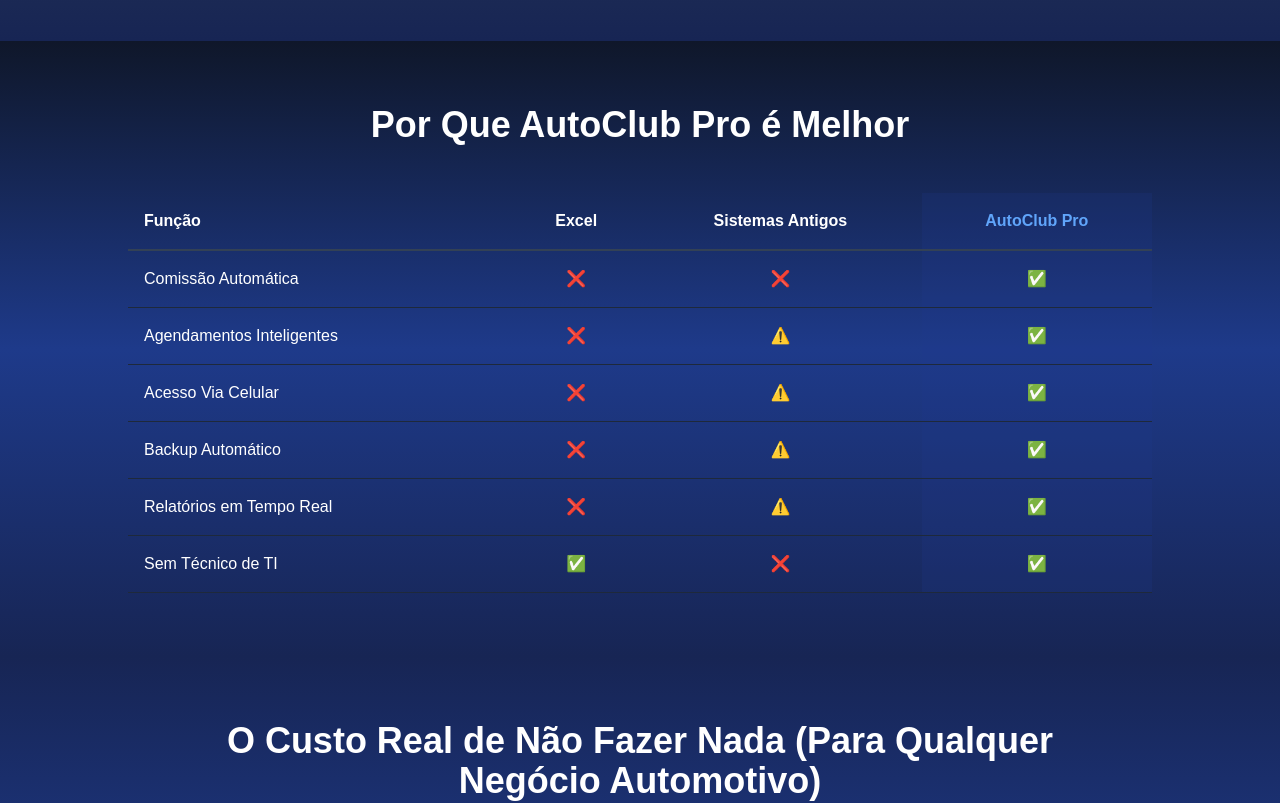
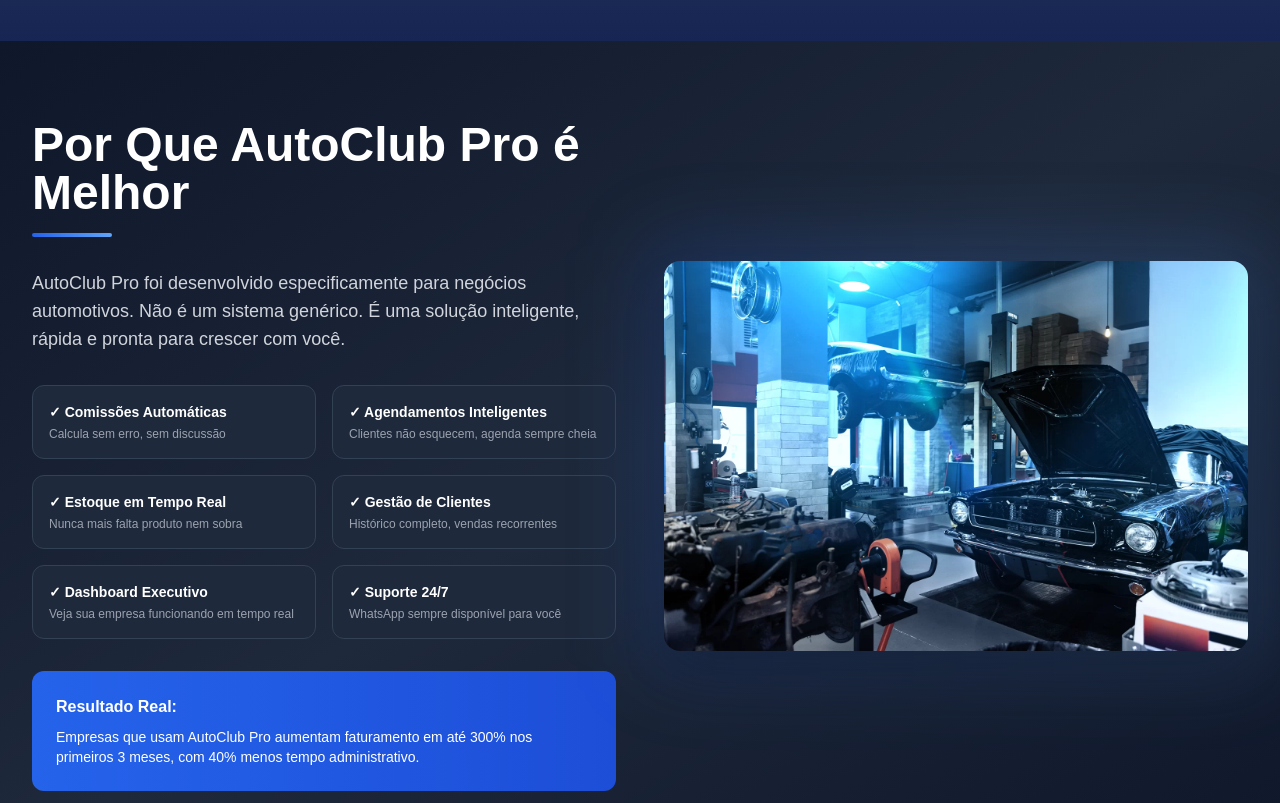
Before and after one commit to Roque-Pro/NexosDigital, a React (Vite) app: page /autoclub-pro in a window 1280 px wide. Shown: the part 5340-6143 px from the top of the page. Built offline with nearby package versions, Linux system fonts and the light colour scheme; the HTML template or start-up script is replaced by a standard one.

Commit message:
Redesenhar seção 'Por que AutoClub Pro é Melhor' com imagem lado a lado
Amp-Thread-ID: https://ampcode.com/threads/T-019cd509-3de1-75c2-a0bb-d85b4eb42372
Co-authored-by: Amp <amp@ampcode.com>

```diff
--- a/src/pages/AutoClubPro.tsx
+++ b/src/pages/AutoClubPro.tsx
@@ -1078,49 +1078,62 @@ const AutoClubPro = () => {
           </div>
         </section>
 
-        {/* Comparison Table */}
-        <section className="py-16 px-4 sm:px-6 lg:px-8 bg-gradient-to-b from-white via-blue-500 to-blue-900 dark:from-slate-900 dark:via-blue-900 dark:to-blue-950">
-          <div className="max-w-5xl mx-auto">
-             <h2 className="text-3xl sm:text-4xl font-bold text-center mb-12 text-gray-900 dark:text-white">
-               Por Que AutoClub Pro é Melhor
-            </h2>
+        {/* Why AutoClub Pro is Better - Image Section */}
+        <section className="py-20 px-4 sm:px-6 lg:px-8 bg-gradient-to-br from-slate-50 via-blue-50 to-white dark:from-slate-900 dark:via-slate-800 dark:to-slate-900">
+          <div className="max-w-7xl mx-auto">
+            <div className="grid grid-cols-1 lg:grid-cols-2 gap-12 items-center">
+              {/* Left Content */}
+              <div className="space-y-8">
+                <div>
+                  <h2 className="text-4xl lg:text-5xl font-bold text-gray-900 dark:text-white mb-4">
+                    Por Que AutoClub Pro é Melhor
+                  </h2>
+                  <div className="h-1 w-20 bg-gradient-to-r from-blue-600 to-blue-400 rounded-full"></div>
+                </div>
 
-            <div className="overflow-x-auto">
-              <table className="w-full">
-                <thead>
-                  <tr className="border-b-2 border-slate-300 dark:border-slate-700">
-                    <th className="text-left py-4 px-4 font-bold text-slate-900 dark:text-white">
-                      Função
-                    </th>
-                    <th className="text-center py-4 px-4 font-bold text-slate-900 dark:text-white">
-                      Excel
-                    </th>
-                    <th className="text-center py-4 px-4 font-bold text-slate-900 dark:text-white">
-                      Sistemas Antigos
-                    </th>
-                    <th className="text-center py-4 px-4 font-bold bg-blue-50 dark:bg-blue-900/20 text-blue-600 dark:text-blue-400">
-                      AutoClub Pro
-                    </th>
-                  </tr>
-                </thead>
-                <tbody>
-                  {comparison.map((row, idx) => (
-                    <tr
+                <p className="text-lg text-gray-700 dark:text-gray-300">
+                  AutoClub Pro foi desenvolvido especificamente para negócios automotivos. Não é um sistema genérico. É uma solução inteligente, rápida e pronta para crescer com você.
+                </p>
+
+                {/* Benefits Grid */}
+                <div className="grid grid-cols-1 sm:grid-cols-2 gap-4">
+                  {[
+                    { title: "Comissões Automáticas", desc: "Calcula sem erro, sem discussão" },
+                    { title: "Agendamentos Inteligentes", desc: "Clientes não esquecem, agenda sempre cheia" },
+                    { title: "Estoque em Tempo Real", desc: "Nunca mais falta produto nem sobra" },
+                    { title: "Gestão de Clientes", desc: "Histórico completo, vendas recorrentes" },
+                    { title: "Dashboard Executivo", desc: "Veja sua empresa funcionando em tempo real" },
+                    { title: "Suporte 24/7", desc: "WhatsApp sempre disponível para você" },
+                  ].map((benefit, idx) => (
+                    <div
                       key={idx}
-                      className="border-b border-slate-200 dark:border-slate-800"
+                      className="bg-white dark:bg-slate-800 p-4 rounded-lg border border-slate-200 dark:border-slate-700 hover:shadow-lg transition-shadow"
                     >
-                      <td className="py-4 px-4 font-medium text-slate-900 dark:text-white">
-                        {row.feature}
-                      </td>
-                      <td className="text-center py-4 px-4">{row.excel}</td>
-                      <td className="text-center py-4 px-4">{row.antigos}</td>
-                      <td className="text-center py-4 px-4 bg-blue-50 dark:bg-blue-900/20 text-green-600 dark:text-green-400 font-bold">
-                        {row.autoclub}
-                      </td>
-                    </tr>
+                      <h3 className="font-bold text-gray-900 dark:text-white mb-1 text-sm">
+                        ✓ {benefit.title}
+                      </h3>
+                      <p className="text-xs text-gray-600 dark:text-gray-400">
+                        {benefit.desc}
+                      </p>
+                    </div>
                   ))}
-                </tbody>
-              </table>
+                </div>
+
+                <div className="bg-gradient-to-r from-blue-600 to-blue-700 p-6 rounded-xl text-white">
+                  <p className="font-bold mb-2">Resultado Real:</p>
+                  <p className="text-sm">Empresas que usam AutoClub Pro aumentam faturamento em até 300% nos primeiros 3 meses, com 40% menos tempo administrativo.</p>
+                </div>
+              </div>
+
+              {/* Right Image */}
+              <div className="relative">
+                <div className="absolute -inset-4 bg-gradient-to-r from-blue-600/20 to-blue-400/20 rounded-2xl blur-2xl"></div>
+                <img
+                  src="/oficina.webp"
+                  alt="Oficina Profissional com AutoClub Pro"
+                  className="relative w-full h-auto rounded-2xl shadow-2xl object-cover"
+                />
+              </div>
             </div>
           </div>
         </section>
```
Also changed, not shown: public/oficina.webp (added), src/img/oficina.webp (added).
